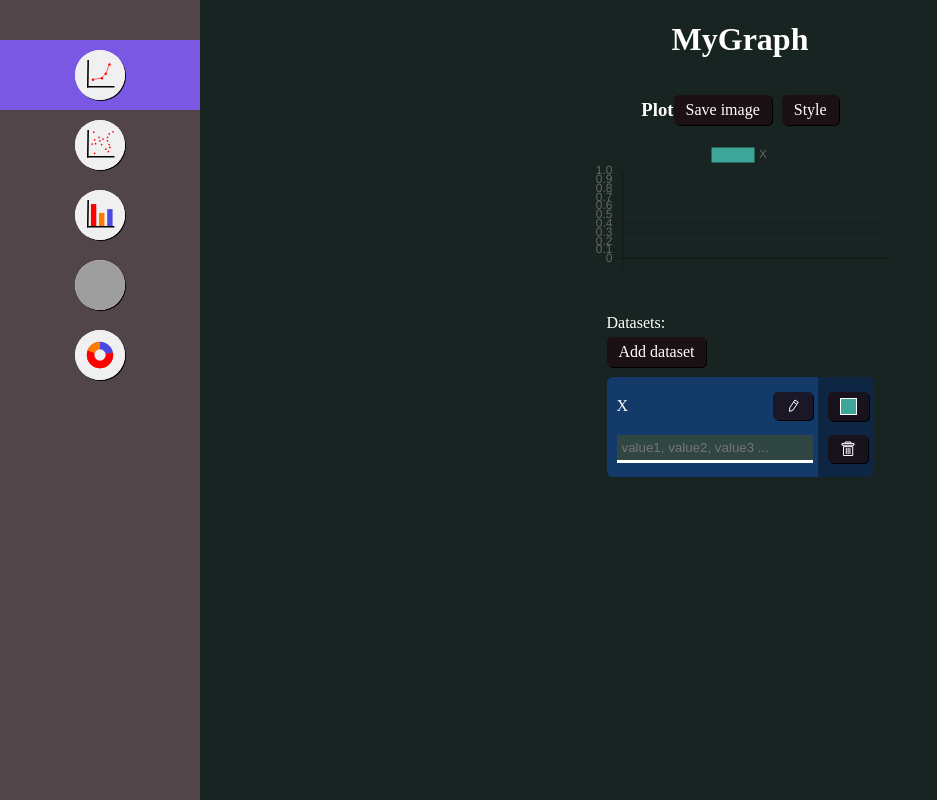
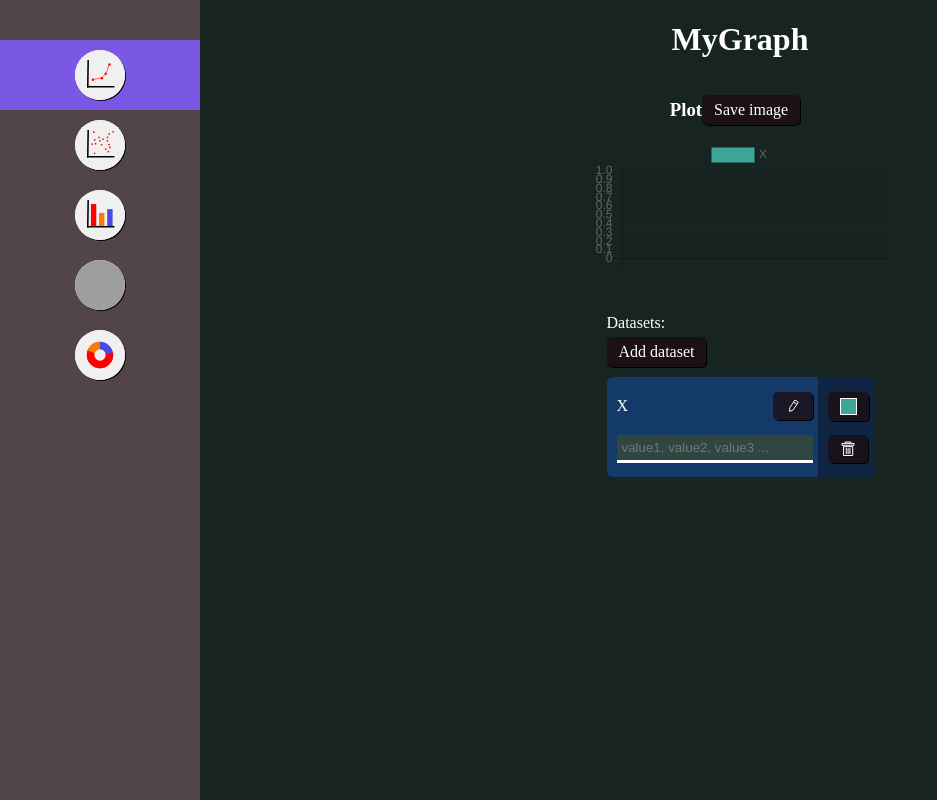
Before and after one commit to coding-nerfilio/my-graph, a React (Create React App) app: page / in a window 1280 px wide. Shown: the whole page, without its empty margins (0-937 px from the left). Built offline with nearby package versions, Linux system fonts and the light colour scheme; grey boxes are pictures that could not be loaded.

Commit message:
Code refactor

```diff
--- a/src/ChartEditor/ChartHeader/index.tsx
+++ b/src/ChartEditor/ChartHeader/index.tsx
@@ -22,7 +22,6 @@ const ChartHeader = () => {
 				>
 					Save image
 				</Button>
-				<Button>Style</Button>
 			</div>
 		</div>
 	);
--- a/src/shared/components/DataSetInput/DataSet1.tsx
+++ b/src/shared/components/DataSetInput/DataSet1.tsx
@@ -1,4 +1,3 @@
-import React from "react";
 import { DataSet1 } from "../../../types/store";
 import Actions, { Action } from "../../store/actions";
 import DataSetInput from "./layout";
--- a/src/shared/store/dataSet1/reducer.ts
+++ b/src/shared/store/dataSet1/reducer.ts
@@ -3,8 +3,6 @@ import { sanitizeText, textToArray } from "../../utils/convertions";
 import { newLabel } from "../../utils/newLabel";
 import { randomColor } from "../../utils/randomColor";
 import { Action, EAction } from "../actions";
-
-//TODO RANDOM COLOR
 
 const Reducer = (state: State, action: Action): State => {
 	let clone = [...state.dataSet1];
--- a/src/shared/store/dataSet2/reducer.ts
+++ b/src/shared/store/dataSet2/reducer.ts
@@ -2,8 +2,6 @@ import { State } from "../../../types/store";
 import { newLabel } from "../../utils/newLabel";
 import { randomColor } from "../../utils/randomColor";
 import { Action, EAction } from "../actions";
-
-//TODO RANDOM COLOR
 
 const Reducer = (state: State, action: Action): State => {
 	let clone = [...state.dataSet2];
--- a/src/shared/store/dataSet3/reducer.ts
+++ b/src/shared/store/dataSet3/reducer.ts
@@ -2,8 +2,6 @@ import { State } from "../../../types/store";
 import { sanitizeText, textToArray } from "../../utils/convertions";
 import { randomColor } from "../../utils/randomColor";
 import { Action, EAction } from "../actions";
-
-//TODO RANDOM COLOR
 
 const Reducer = (state: State, action: Action): State => {
 	switch (action.type) {
```
